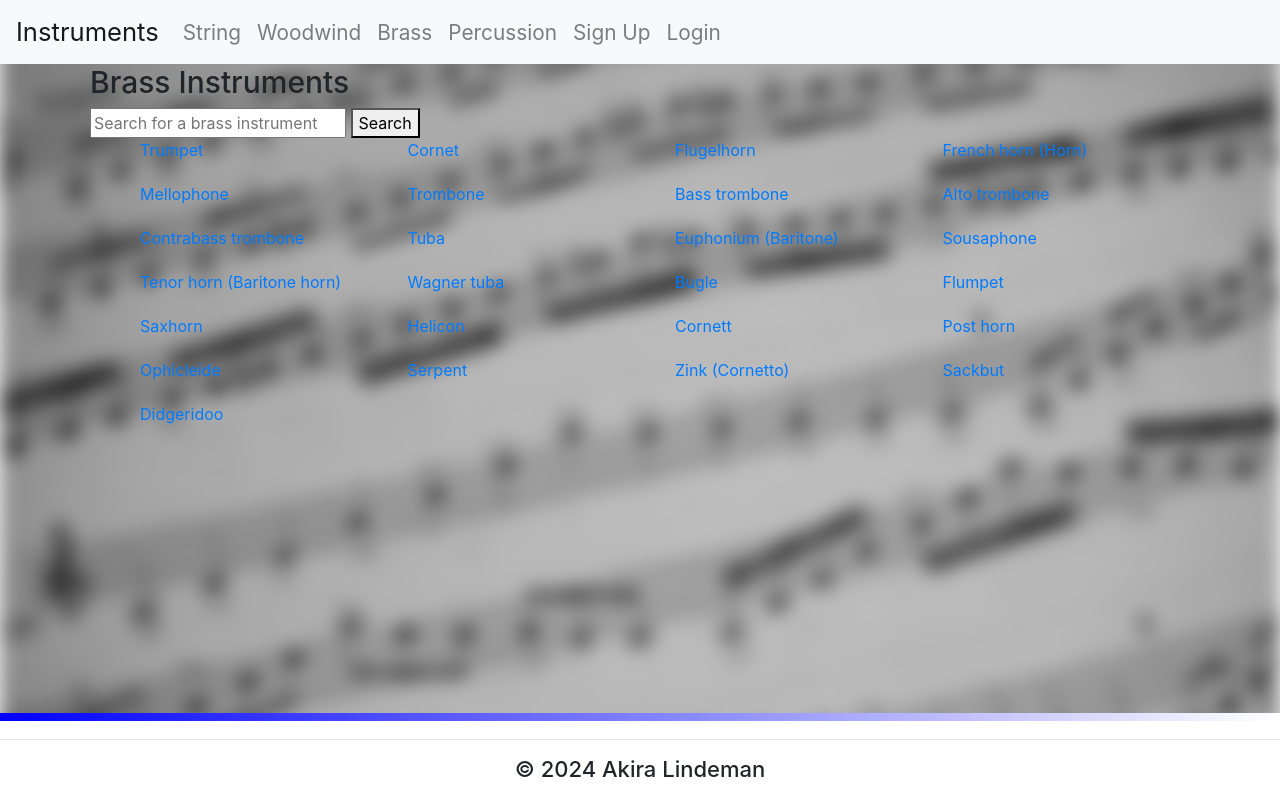
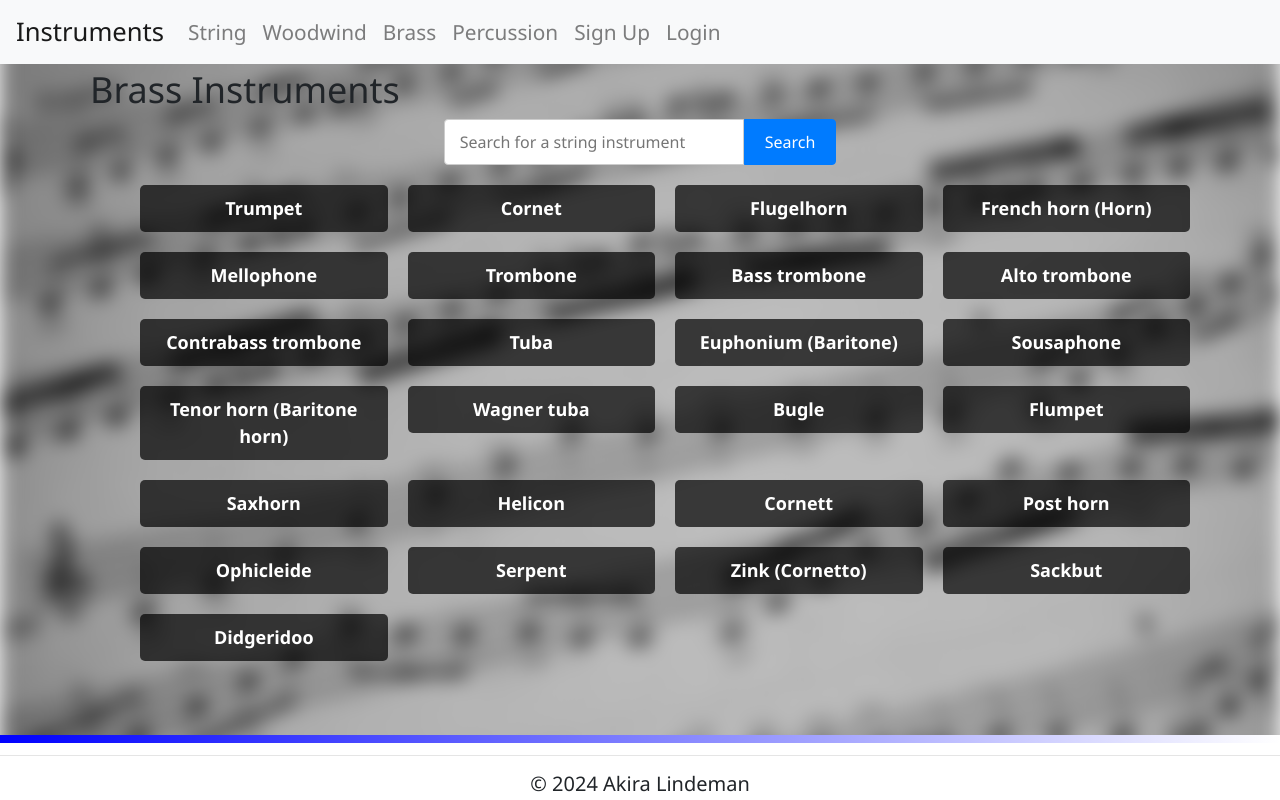
Before and after one commit to LindeAkira/instruments, a Flask app: page /brass in a window 1280 px wide. Run offline with Flask 3, Linux system fonts and the light colour scheme; data comes from the database, SQL or seed files in the repository; both versions use the stored data as it was after the commit; some libraries are stand-ins or nearby versions.

Commit message:
CSS for signup and login made and for individual instruments

```diff
--- a/InstrumentWebsite/static/style.css
+++ b/InstrumentWebsite/static/style.css
@@ -1,6 +1,23 @@
 html, body {
     height: 100%;
     margin: 0;
+}
+
+.navbar {
+    margin-bottom: 20px;
+}
+
+.navbar-brand {
+    font-size: 1.6em;
+}
+
+.nav-item .nav-link {
+    font-size: 1.3em;
+    color: #555;
+}
+
+.nav-item .nav-link:hover {
+    color: #000;
 }
 
 body {
@@ -9,10 +26,11 @@ body {
     min-height: 100vh;
     position: relative;
     z-index: 1; /* Make sure the content is above the background */
+    font-family: 'Segoe UI', Tahoma, Geneva, Verdana, sans-serif;
 
     h1 {
-        font-size: 30px;
-        padding-top: 20px;
+        font-size: 36px;
+        padding-top: 24px;
     }
 
     h2 {
@@ -38,26 +56,137 @@ body::before {
 }
 
 
-.container {
-    grid-row: 2; /* This places the container in the middle row */
-    padding: 20px;
-}
-
-.navbar {
+/* Specific Styles for Search Form */
+.instrument-search-form {
+    display: flex;
+    justify-content: center;
     margin-bottom: 20px;
 }
 
-.navbar-brand {
-    font-size: 1.6em;
+.instrument-search-form input[type="text"] {
+    width: 300px;
+    padding: 10px 15px;
+    border: 1px solid #ccc;
+    border-radius: 4px 0 0 4px;
+    outline: none;
+    font-size: 16px;
+    transition: border-color 0.3s ease;
 }
 
-.nav-item .nav-link {
-    font-size: 1.3em;
+.instrument-search-form input[type="text"]:focus {
+    border-color: #007bff;
+}
+
+.instrument-search-form button {
+    padding: 10px 20px;
+    background-color: #007bff;
+    border: 1px solid #007bff;
+    border-radius: 0 4px 4px 0;
+    color: white;
+    font-size: 16px;
+    cursor: pointer;
+    transition: background-color 0.3s ease;
+}
+
+.instrument-search-form button:hover {
+    background-color: #0056b3;
+}
+
+/* Instrument Name Styles */
+.instrument-list a {
+    display: block;
+    font-size: 18px;
+    font-weight: bold;
+    color: #ffffff;
+    background-color: rgba(0, 0, 0, 0.7); /* Adds a semi-transparent dark background */
+    padding: 10px;
+    border-radius: 5px;
+    text-align: center;
+    text-decoration: none;
+    transition: background-color 0.3s ease, transform 0.3s ease;
+}
+
+.instrument-list a:hover {
+    background-color: rgba(0, 0, 0, 0.9); /* Darkens the background on hover */
+    transform: scale(1.05); /* Slightly enlarges the text on hover */
+    color: #f8f9fa; /* Slight color change on hover for better readability */
+}
+
+/* Specific Styles for Login and Sign-Up Pages */
+.login-page, .signup-page {
+    display: flex;
+    justify-content: center;
+    align-items: center;
+    height: 100vh;
+    background-color: #f5f5f5;
+    font-family: Arial, sans-serif;
+}
+
+.login-page .background, .signup-page .background {
+    background: #fff;
+    border-radius: 8px;
+    box-shadow: 0px 0px 20px rgba(0, 0, 0, 0.1);
+    padding: 30px;
+    width: 100%;
+    max-width: 400px;
+    text-align: center;
+}
+
+.login-page h2, .signup-page h2 {
+    font-size: 28px;
+    margin-bottom: 20px;
+    color: #333;
+}
+
+.login-page label, .signup-page label {
+    display: block;
+    margin-bottom: 5px;
+    text-align: left;
+    font-weight: bold;
     color: #555;
 }
 
-.nav-item .nav-link:hover {
-    color: #000;
+.login-page input[type="text"],
+.login-page input[type="password"],
+.signup-page input[type="text"],
+.signup-page input[type="password"] {
+    width: 100%;
+    padding: 10px;
+    margin-bottom: 15px;
+    border: 1px solid #ccc;
+    border-radius: 4px;
+    box-sizing: border-box;
+}
+
+.login-page input[type="submit"],
+.signup-page input[type="submit"] {
+    width: 100%;
+    padding: 10px;
+    background-color: #007bff;
+    border: none;
+    border-radius: 4px;
+    color: white;
+    font-size: 16px;
+    cursor: pointer;
+}
+
+.login-page input[type="submit"]:hover,
+.signup-page input[type="submit"]:hover {
+    background-color: #0056b3;
+}
+
+.login-page p, .signup-page p {
+    margin-top: 15px;
+    font-size: 14px;
+}
+
+.login-page a, .signup-page a {
+    color: #007bff;
+    text-decoration: none;
+}
+
+.login-page a:hover, .signup-page a:hover {
+    text-decoration: underline;
 }
 
 .instrument-list {
@@ -96,13 +225,26 @@ p {
     left: 0;
 }
 
+/* Container Styles */
+.container {
+    grid-row: 2; /* This places the container in the middle row */
+    padding: 20px;
+    padding-bottom: 70px; /* Added padding at the bottom to prevent content from being covered by the footer */
+}
+
+/* Footer Styles */
 .footer {
-    grid-row: 3; /* This places the footer in the bottom row */
-    background-color: #ffff;
+    grid-row: 3; /* Places the footer in the bottom row */
+    background-color: #ffffff;
     position: fixed;
     text-align: center;
-    padding: 10px 0;
+    padding: 4px 0; /* Reduced padding for a thinner footer */
     width: 100%;
-    font-size: 0.1em;
+    font-size: 0.8em; /* Adjusted font size to make it smaller */
     bottom: 0;
 }
+
+.footer h2 {
+    font-size: 20px; /* Smaller font size for the footer text */
+    margin: 0; /* Remove margin to save space */
+}
--- a/InstrumentWebsite/templates/brass.html
+++ b/InstrumentWebsite/templates/brass.html
@@ -6,8 +6,8 @@
 <h1>Brass Instruments</h1>
 
 <!-- Search Form -->
-<form method="GET" action="{{ url_for('brass') }}">
-  <input type="text" name="search" placeholder="Search for a brass instrument">
+<form method="GET" action="{{ url_for('string') }}" class="instrument-search-form">
+  <input type="text" name="search" placeholder="Search for a string instrument">
   <button type="submit">Search</button>
 </form>
 
--- a/InstrumentWebsite/templates/login.html
+++ b/InstrumentWebsite/templates/login.html
@@ -5,7 +5,7 @@
     <link rel="stylesheet" href="{{ url_for('static', filename='style.css') }}">
     <title>Login</title>
 </head>
-<body>
+<body class="login-page">
     <div class="background">
         <h2>Login</h2>
         <form method="POST">
@@ -15,7 +15,9 @@
             <input type="password" id="password" name="password" required><br><br>
             <input type="submit" value="Login">
         </form>
+
         <p>Don't have an account? <a href="{{ url_for('signup') }}">Sign up</a></p>
+
     {% with messages = get_flashed_messages(with_categories=true) %}
         {% if messages %}
             <ul>
@@ -25,6 +27,7 @@
             </ul>
         {% endif %}
     {% endwith %}
+
     <p><a href="{{ url_for('string') }}">Back to String page</a></p>
 
     </div>
--- a/InstrumentWebsite/templates/percussion.html
+++ b/InstrumentWebsite/templates/percussion.html
@@ -6,8 +6,8 @@
 <h1>Percussion Instruments</h1>
 
 <!-- Search Form -->
-<form method="GET" action="{{ url_for('percussion') }}">
-  <input type="text" name="search" placeholder="Search a percussion instrument">
+<form method="GET" action="{{ url_for('string') }}" class="instrument-search-form">
+  <input type="text" name="search" placeholder="Search for a string instrument">
   <button type="submit">Search</button>
 </form>
 
--- a/InstrumentWebsite/templates/string.html
+++ b/InstrumentWebsite/templates/string.html
@@ -6,7 +6,7 @@
 <h1>String Instruments</h1>
 
 <!-- Search Form -->
-<form method="GET" action="{{ url_for('string') }}">
+<form method="GET" action="{{ url_for('string') }}" class="instrument-search-form">
   <input type="text" name="search" placeholder="Search for a string instrument">
   <button type="submit">Search</button>
 </form>
--- a/InstrumentWebsite/templates/woodwind.html
+++ b/InstrumentWebsite/templates/woodwind.html
@@ -6,8 +6,8 @@
 <h1>Woodwind Instruments</h1>
 
 <!-- Search Form -->
-<form method="GET" action="{{ url_for('woodwind') }}">
-  <input type="text" name="search" placeholder="Search for a woodwind instrument">
+<form method="GET" action="{{ url_for('string') }}" class="instrument-search-form">
+  <input type="text" name="search" placeholder="Search for a string instrument">
   <button type="submit">Search</button>
 </form>
 
```
Also changed, not shown: InstrumentWebsite/templates/signup.html (+6 -2 lines), InstrumentWebsite/instruments.db, InstrumentWebsite/static/pictures/baglama.jpeg (added), 1 other file. Lines whose indentation alone changed are shown as unchanged.
